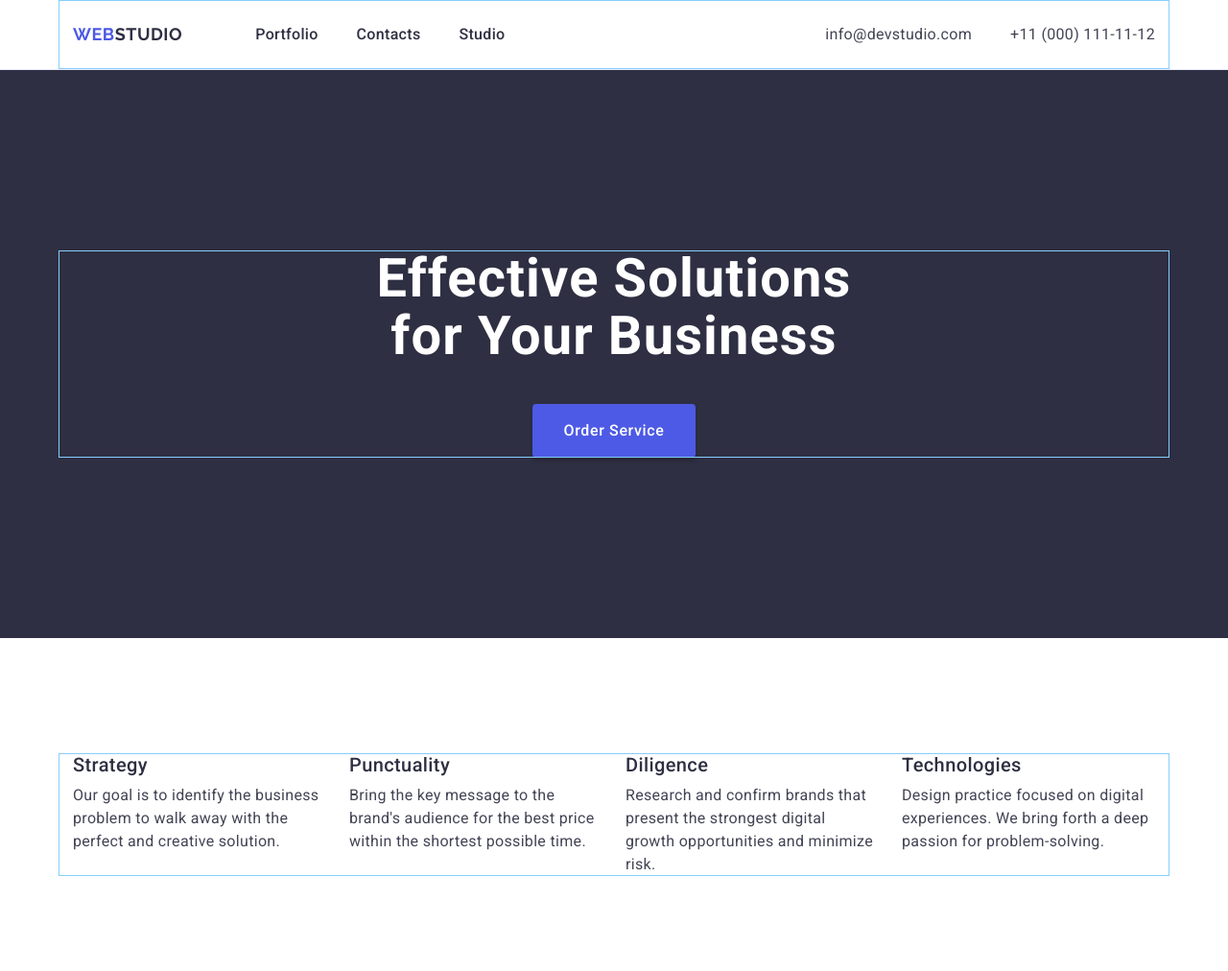
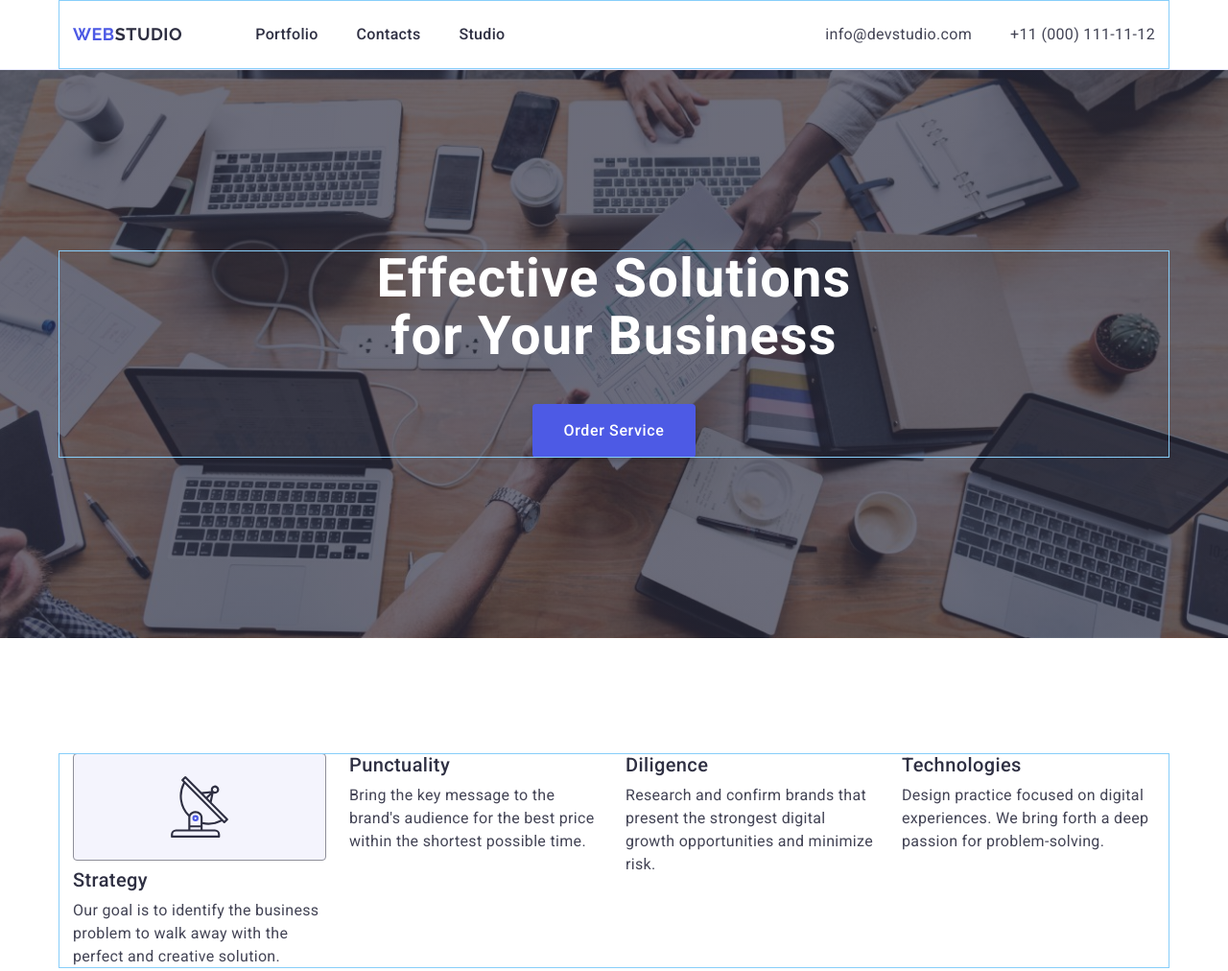
Before and after one commit to dmitriy-aleksieiev/goit-markup-hw-04, a plain HTML site: page index.html in a window 1280 px wide. Shown: the top 1012 px of the page at 96% size. Drawn offline with nearby package versions, Linux system fonts and the light colour scheme.

Commit message:
03012050

```diff
--- a/css/styles.css
+++ b/css/styles.css
@@ -95,6 +95,16 @@ img {
 
 .hero {
   padding: 188px 0;
+
+  background-image: linear-gradient(
+      to right,
+      rgba(46, 47, 66, 0.7),
+      rgba(46, 47, 66, 0.7)
+    ),
+    url(../images/hero_bg.jpg);
+  background-repeat: no-repeat;
+  background-position: center;
+  background-size: cover;
 }
 
 .hero__container {
@@ -351,6 +361,17 @@ img {
   width: calc((100% - 72px) / 4);
 }
 
+.benefits__wrap {
+  height: 112px;
+  display: flex;
+  align-items: center;
+  justify-content: center;
+  background-color: var(--light-second-color);
+  border: 1px solid var(--servo-second-color);
+  border-radius: 4px;
+  margin-bottom: 8px;
+}
+
 /*
   |==============================
   | TEAM ☘
--- a/index.html
+++ b/index.html
@@ -98,6 +98,11 @@
           <h2 class="visually-hidden">Benefits</h2>
           <ul class="benefits__list">
             <li class="benefits__list-li">
+              <div class="benefits__wrap">
+                <svg class="benefits__icon" width="64" height="64">
+                  <use href="./images/icons/icons.svg#antenna"></use>
+                </svg>
+              </div>
               <h3 class="subtitle">Strategy</h3>
               <p class="body-text">
                 Our goal is to identify the business problem to walk away with
```
Also changed, not shown: images/hero_bg.jpg (added), images/icons/antenna.svg (added), images/icons/astronaut.svg (added), images/icons/clock.svg (added), images/icons/diagram.svg (added), images/icons/facebook.svg (added), images/icons/icons.svg (added), images/icons/instagram.svg (added), images/icons/linkedin.svg (added), images/icons/twitter.svg (added).
